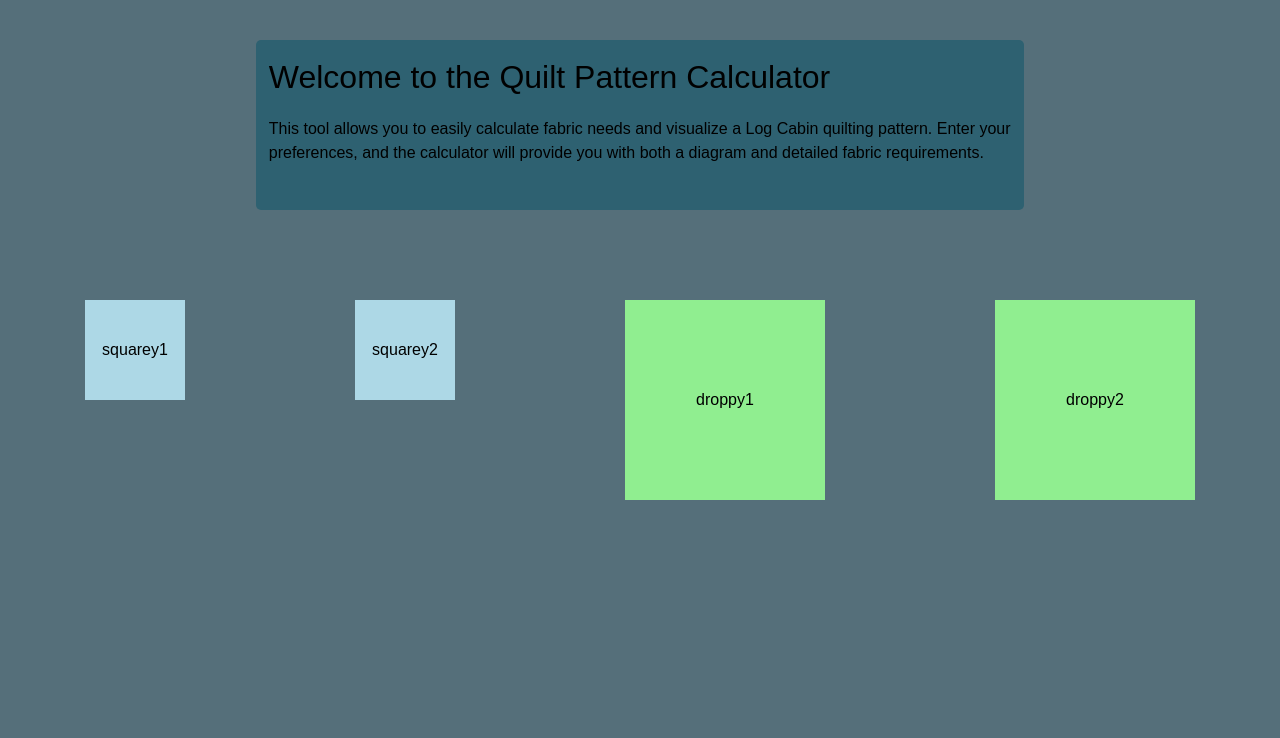
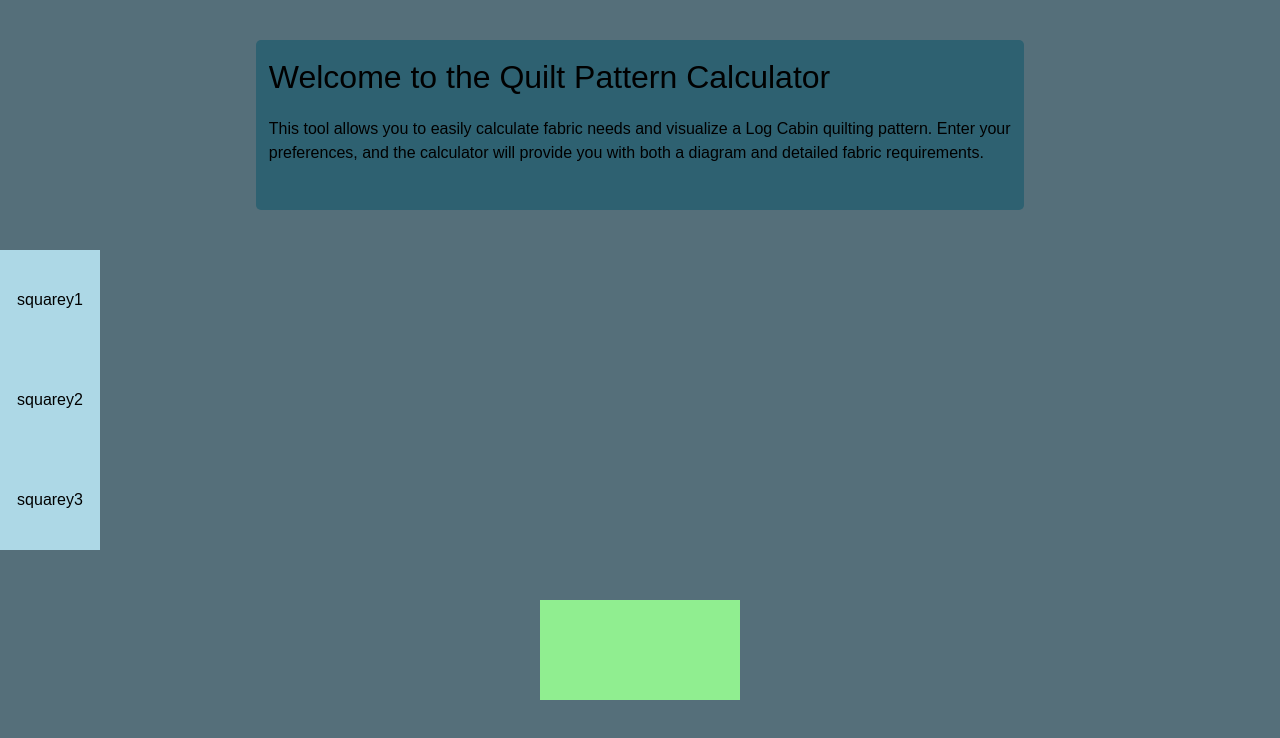
Before and after one commit to CallumPeel/quilt-designer, a Next.js app: page /designer in a window 1280 px wide. Shown: the top 738 px of the page. Built offline with nearby package versions, Linux system fonts and the light colour scheme.

Commit message:
feat: remove drag item stacking

```diff
--- a/app/designer/DragAndDrop.tsx
+++ b/app/designer/DragAndDrop.tsx
@@ -1,4 +1,4 @@
-import React from "react";
+import React, { useState } from "react";
 import { DndContext, useDraggable, useDroppable } from "@dnd-kit/core";
 
 interface DraggableProps {
@@ -10,6 +10,7 @@ interface DroppableProps {
     isOver: boolean;
     name: string;
     id: string;
+    children?: React.ReactNode;
 }
 
 const DraggableItem = ({ id, name }: DraggableProps) => {
@@ -34,49 +35,83 @@ const DraggableItem = ({ id, name }: DraggableProps) => {
     );
 };
 
-const DroppableArea = ({ name, id, isOver }: DroppableProps) => {
+const DroppableArea = ({ name, id, isOver, children }: DroppableProps) => {
     const { setNodeRef } = useDroppable({
-        id, // Unique ID for each droppable area
+        id,
     });
 
     const style = {
-        width: 200,
-        height: 200,
+        width: 100,
+        height: 100,
         backgroundColor: isOver ? "lightcoral" : "lightgreen",
         textAlign: "center",
         lineHeight: "200px",
         transition: "background-color 0.2s",
+        position: "relative",
     };
 
     return (
         <div ref={setNodeRef} style={style}>
-            {name}
+            {children || name}
         </div>
     );
 };
 
 const DragAndDrop = () => {
-    const [overId, setOverId] = React.useState<string | null>(null); // Track the ID of the droppable currently hovered
+    // Track the current dropbox for each draggable item
+    const [droppedItems, setDroppedItems] = useState<{ [key: string]: string | null }>({
+        drag1: null,
+        drag2: null,
+        drag3: null,
+    });
+
+    // Track which drop areas are already filled
+    const filledDropBoxes = Object.values(droppedItems);
+
+    const [overId, setOverId] = useState<string | null>(null);
 
     const handleDragEnd = (event: any) => {
-        if (event.over && event.over.id) {
-            alert(`Dropped on: ${event.over.id}`);
+        const { id } = event.active; // The ID of the dragged item
+        const overId = event.over?.id; // The ID of the droppable area
+
+        if (overId && !filledDropBoxes.includes(overId)) {
+            // Check if the drop area is not already filled
+            setDroppedItems((prevItems) => ({
+                ...prevItems,
+                [id]: overId, // Update which dropbox the item is in
+            }));
         }
-        setOverId(null); // Reset after drop
     };
 
     const handleDragOver = (event: any) => {
-        setOverId(event.over?.id || null); // Track the ID of the currently hovered drop area
+        setOverId(event.over?.id || null); // Track which droppable is being hovered
     };
 
     return (
         <DndContext onDragEnd={handleDragEnd} onDragOver={handleDragOver}>
-            <div style={{ display: "flex", justifyContent: "space-around", paddingTop: "50px" }}>
-                <DraggableItem id="drag1" name="squarey1" />
-                <DraggableItem id="drag2" name="squarey2" />
+            <div>
+                {/* Draggable Items */}
+                {!droppedItems.drag1 && <DraggableItem id="drag1" name="squarey1" />}
+                {!droppedItems.drag2 && <DraggableItem id="drag2" name="squarey2" />}
+                {!droppedItems.drag3 && <DraggableItem id="drag3" name="squarey3" />}
+            </div>
 
-                <DroppableArea id="drop1" name="droppy1" isOver={overId === "drop1"} />
-                <DroppableArea id="drop2" name="droppy2" isOver={overId === "drop2"} />
+            <div style={{ display: "flex", justifyContent: "center", paddingTop: "50px" }}>
+                {/* Droppable Areas */}
+                <DroppableArea
+                    id="drop1"
+                    name="droppy1"
+                    isOver={overId === "drop1"}>
+                    {droppedItems.drag1 === "drop1" && <DraggableItem id="drag1" name="squarey1" />}
+                    {droppedItems.drag2 === "drop1" && <DraggableItem id="drag2" name="squarey2" />}
+                    {droppedItems.drag3 === "drop1" && <DraggableItem id="drag3" name="squarey3" />}
+                </DroppableArea>
+
+                <DroppableArea id="drop2" name="droppy2" isOver={overId === "drop2"}>
+                    {droppedItems.drag1 === "drop2" && <DraggableItem id="drag1" name="squarey1" />}
+                    {droppedItems.drag2 === "drop2" && <DraggableItem id="drag2" name="squarey2" />}
+                    {droppedItems.drag3 === "drop2" && <DraggableItem id="drag3" name="squarey3" />}
+                </DroppableArea>
             </div>
         </DndContext>
     );
```
